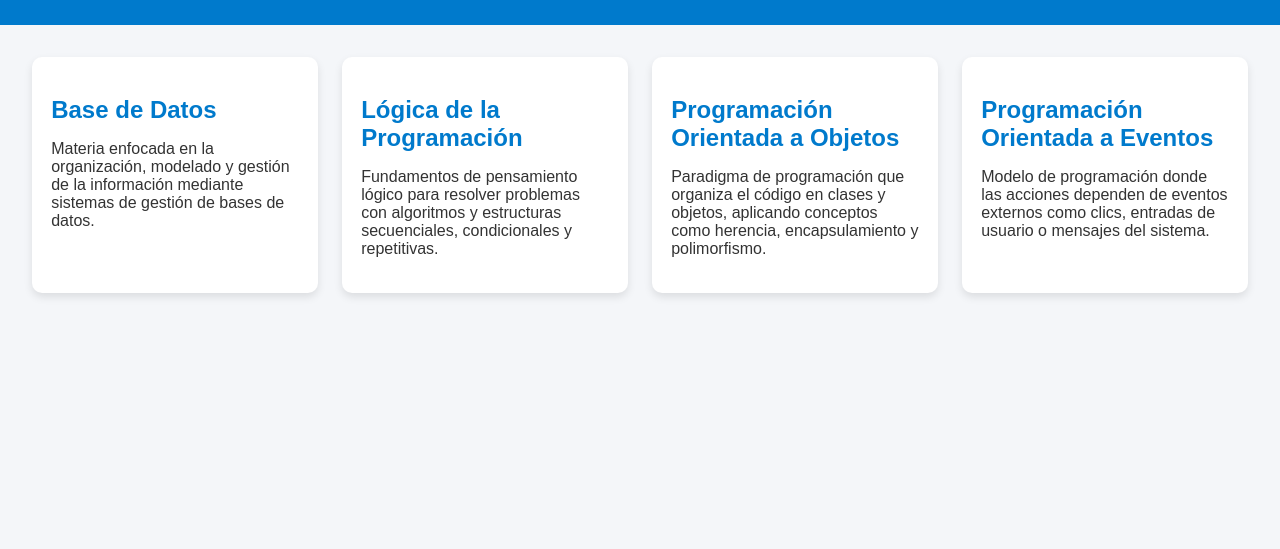
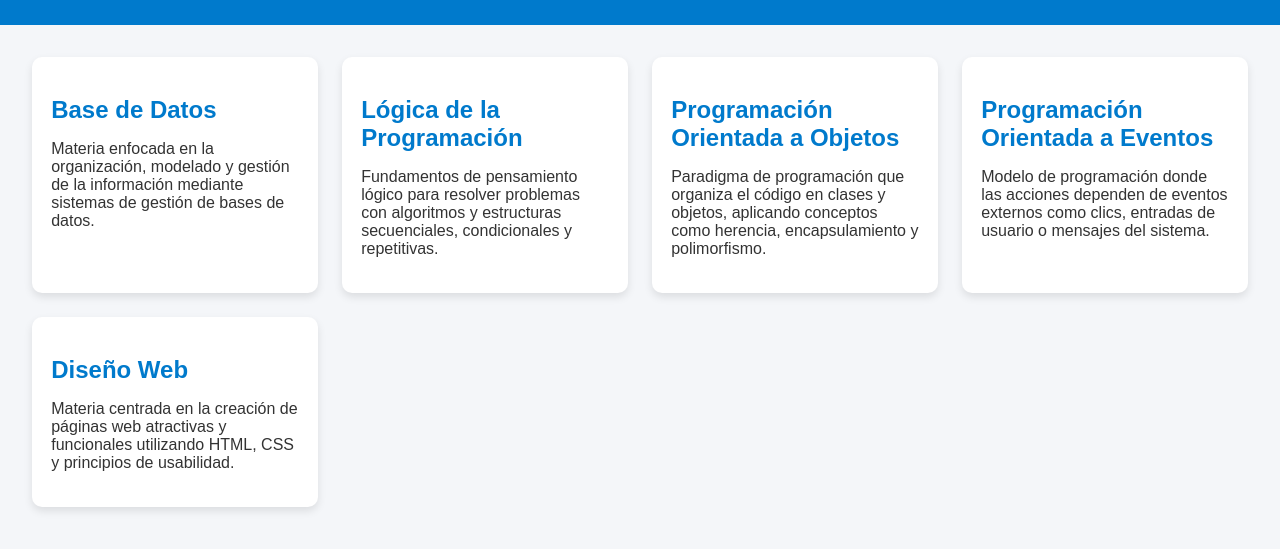
Before and after one commit to Cent0403/PracticaVersionamiento, a plain HTML site: page index.html in a window 1280 px wide. Shown: the part 103-652 px from the top of the page. Drawn offline with Linux system fonts and the light colour scheme.

Commit message:
Modificación html y css

```diff
--- a/index.html
+++ b/index.html
@@ -31,6 +31,10 @@
             <p>Modelo de programación donde las acciones dependen de eventos externos como clics, entradas de usuario o mensajes del sistema.</p>
         </div>
 
+        <div class="card">
+            <h2>Diseño Web</h2>
+            <p>Materia centrada en la creación de páginas web atractivas y funcionales utilizando HTML, CSS y principios de usabilidad.</p>
+        </div>
     </main>
 </body>
 </html>
```
